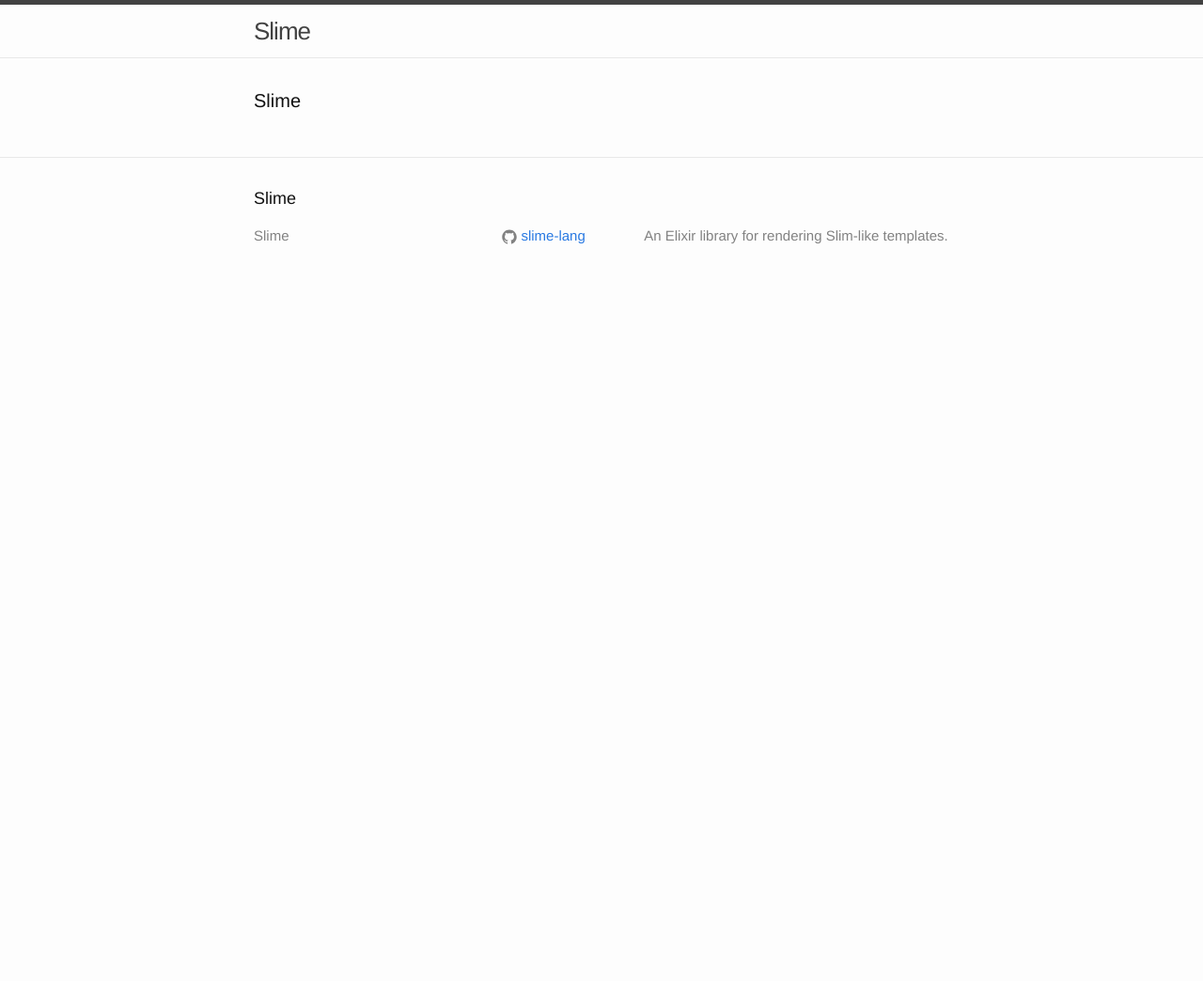
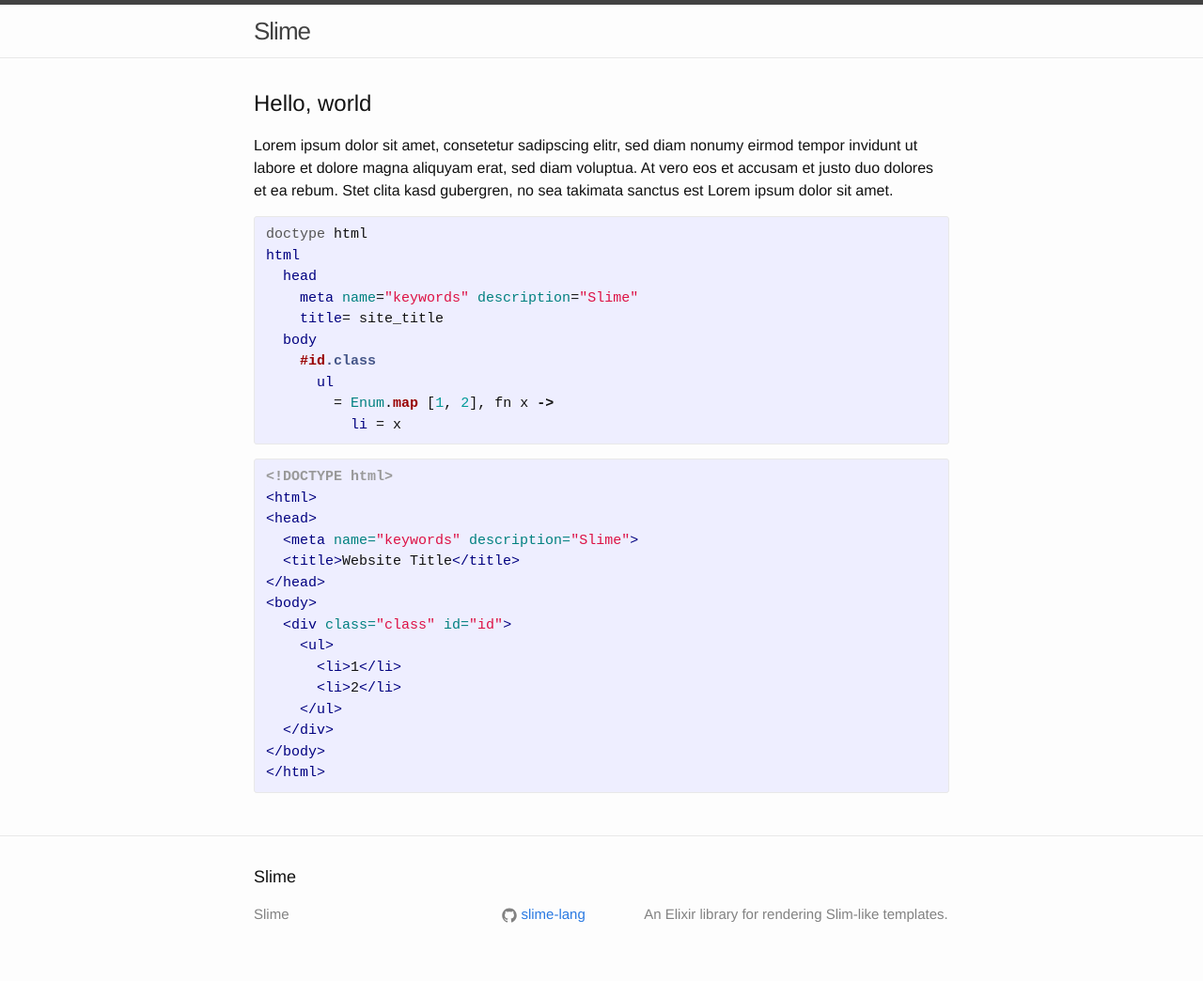
Before and after one commit to slime-lang/slime-lang.github.io, a Jekyll site: the page built from index.html, in a window 1280 px wide. Shown: the whole page at 94% size. Built offline with Jekyll 4.4.1, drawn with Linux system fonts in a browser that asks for light colours; before the commit the page ends 900 px from its top, so only the background shows below that.

Commit message:
Code insertion

```diff
--- /dev/null
+++ b/_data/code.yml
@@ -0,0 +1,34 @@
+- title: Hello, world
+  text: >
+    Lorem ipsum dolor sit amet, consetetur sadipscing elitr, sed diam nonumy
+    eirmod tempor invidunt ut labore et dolore magna aliquyam erat, sed diam
+    voluptua. At vero eos et accusam et justo duo dolores et ea rebum. Stet
+    clita kasd gubergren, no sea takimata sanctus est Lorem ipsum dolor sit
+    amet.
+  slime: |
+    doctype html
+    html
+      head
+        meta name="keywords" description="Slime"
+        title= site_title
+      body
+        #id.class
+          ul
+            = Enum.map [1, 2], fn x ->
+              li = x
+  output: |
+    <!DOCTYPE html>
+    <html>
+    <head>
+      <meta name="keywords" description="Slime">
+      <title>Website Title</title>
+    </head>
+    <body>
+      <div class="class" id="id">
+        <ul>
+          <li>1</li>
+          <li>2</li>
+        </ul>
+      </div>
+    </body>
+    </html>
--- a/index.html
+++ b/index.html
@@ -4,6 +4,26 @@ layout: default
 
 <div class="home">
 
-  <h1 class="page-heading">Slime</h1>
+{% for section in site.data.code %}
+  <div>
+    {% if section.title %}
+    <h2>
+      {{ section.title }}
+    </h2>
+    {% endif %}
+
+    {% if section.text %}
+    <p>
+      {{ section.text }}
+    </p>
+    {% endif %}
+
+    {% if section.slime and section.output %}
+    {% highlight slim %}{{ section.slime }}{% endhighlight %}
+    {% highlight html %}{{ section.output }}{% endhighlight %}
+    {% endif %}
+
+  </div>
+{% endfor %}
 
 </div>
```
